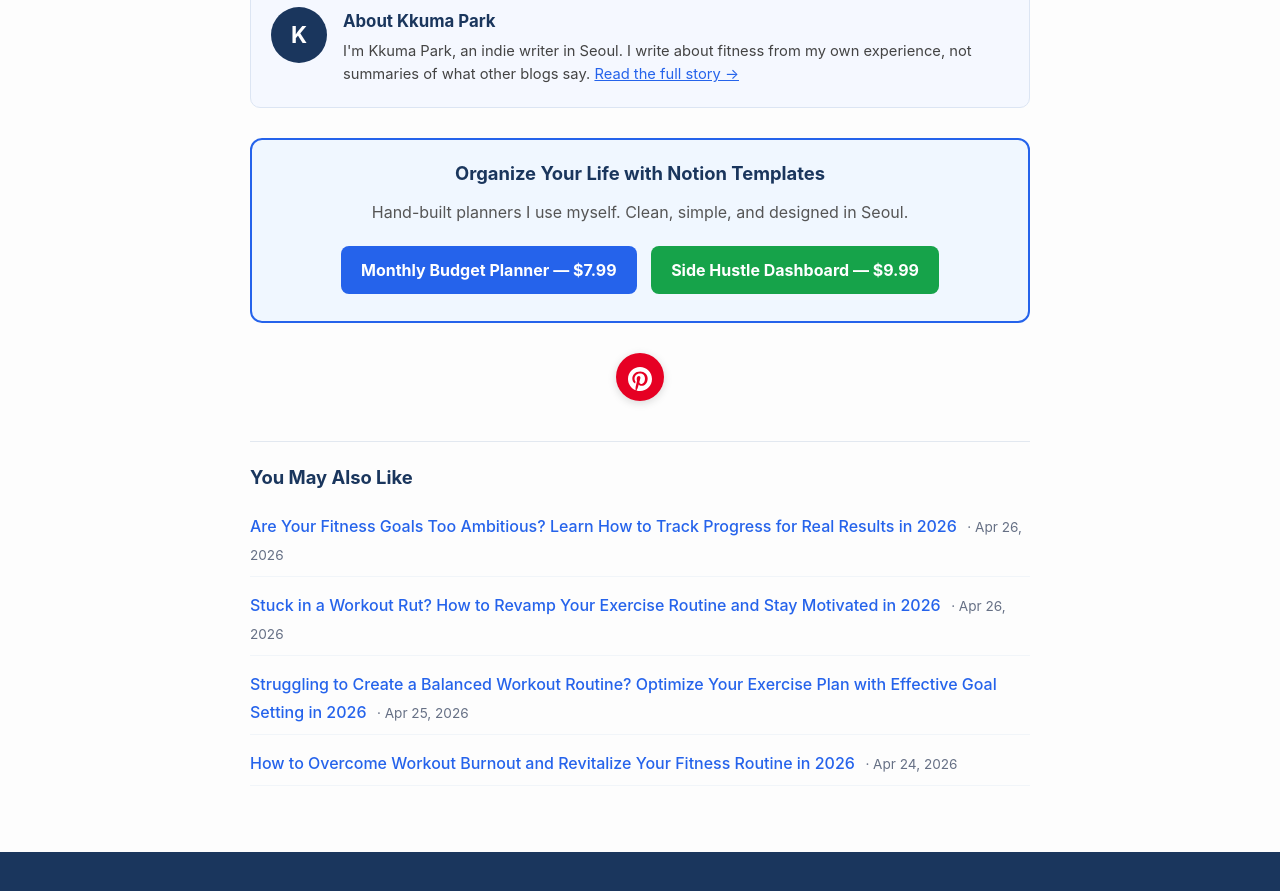
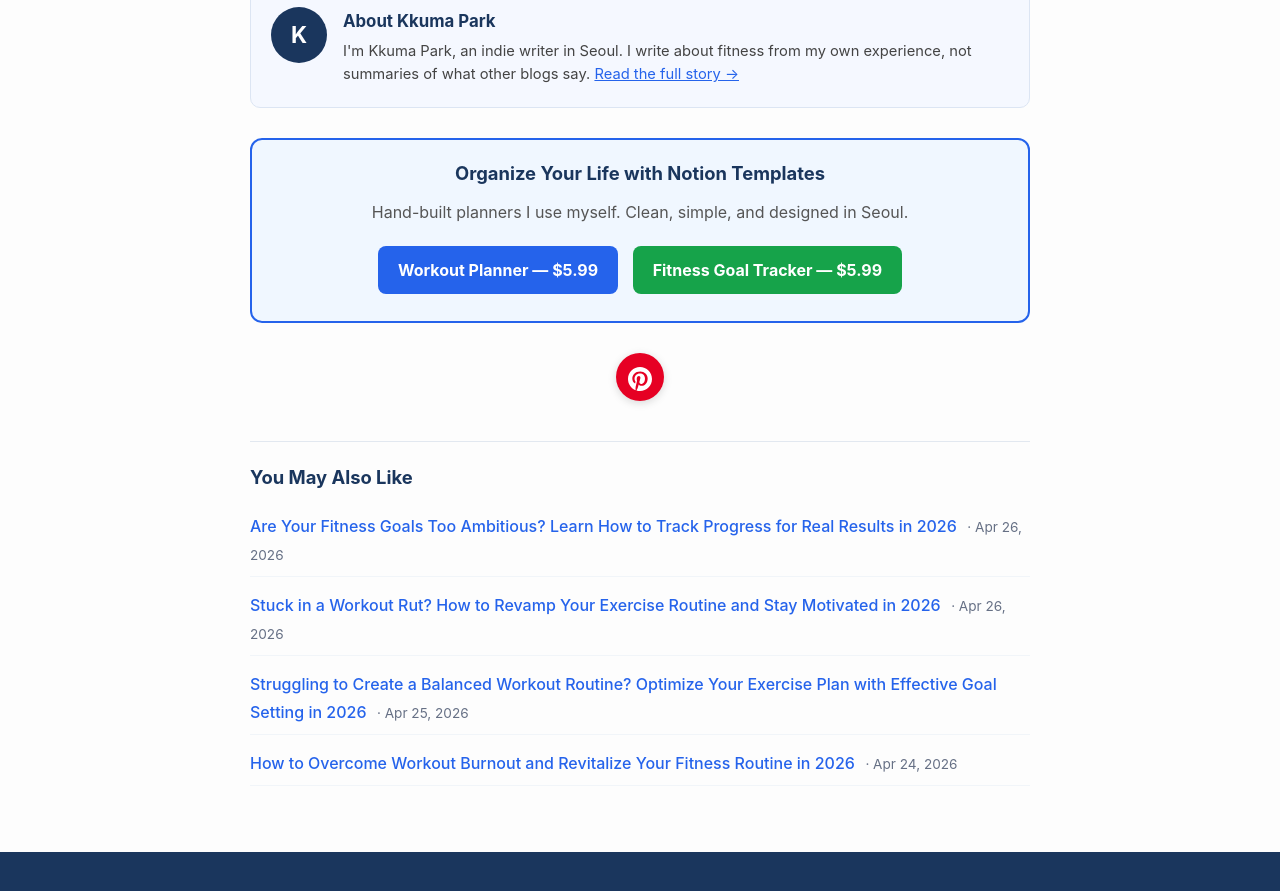
Before and after one commit to Kkumakkuma/FitnessDailyTips, a Jekyll site: the page built from _posts/2026-04-13-how-a-workout-planner-can-transform-your-fitness-game.md, in a window 1280 px wide and 900 px high, scrolled down 2979 px. Shown: the top 891 px of the window. Built offline with Jekyll 4.4.1, drawn with Linux system fonts in a browser that asks for light colours.

Commit message:
feat: match Gumroad affiliate products to blog topic + UTM tracking
- Replace generic budget-planner/side-hustle with topic-matched products
- Add UTM parameters for click attribution by blog and product
- Improves expected CTR by matching product to reader intent

```diff
--- a/_layouts/post.html
+++ b/_layouts/post.html
@@ -50,8 +50,8 @@ layout: default
   <div style="background: #f0f7ff; border: 2px solid #2563eb; border-radius: 12px; padding: 22px; margin: 30px 0; text-align: center;">
     <h3 style="color: #1a365d; margin-top: 0;">Organize Your Life with Notion Templates</h3>
     <p style="color: #555; margin-bottom: 15px;">Hand-built planners I use myself. Clean, simple, and designed in Seoul.</p>
-    <a href="https://smarttemplatesell.gumroad.com/l/budget-planner" target="_blank" rel="noopener sponsored" style="display: inline-block; background: #2563eb; color: white; padding: 10px 20px; border-radius: 8px; text-decoration: none; font-weight: bold; margin: 5px;">Monthly Budget Planner &mdash; $7.99</a>
-    <a href="https://smarttemplatesell.gumroad.com/l/side-hustle" target="_blank" rel="noopener sponsored" style="display: inline-block; background: #16a34a; color: white; padding: 10px 20px; border-radius: 8px; text-decoration: none; font-weight: bold; margin: 5px;">Side Hustle Dashboard &mdash; $9.99</a>
+    <a href="https://smarttemplatesell.gumroad.com/l/workout-planner?utm_source=blog&utm_medium=referral&utm_campaign=FitnessDailyTips&utm_content=workout-planner" target="_blank" rel="noopener sponsored" style="display: inline-block; background: #2563eb; color: white; padding: 10px 20px; border-radius: 8px; text-decoration: none; font-weight: bold; margin: 5px;">Workout Planner &mdash; $5.99</a>
+    <a href="https://smarttemplatesell.gumroad.com/l/fitness-goals?utm_source=blog&utm_medium=referral&utm_campaign=FitnessDailyTips&utm_content=fitness-goals" target="_blank" rel="noopener sponsored" style="display: inline-block; background: #16a34a; color: white; padding: 10px 20px; border-radius: 8px; text-decoration: none; font-weight: bold; margin: 5px;">Fitness Goal Tracker &mdash; $5.99</a>
   </div>
 
   <div style="text-align: center; margin: 20px 0;">
```
